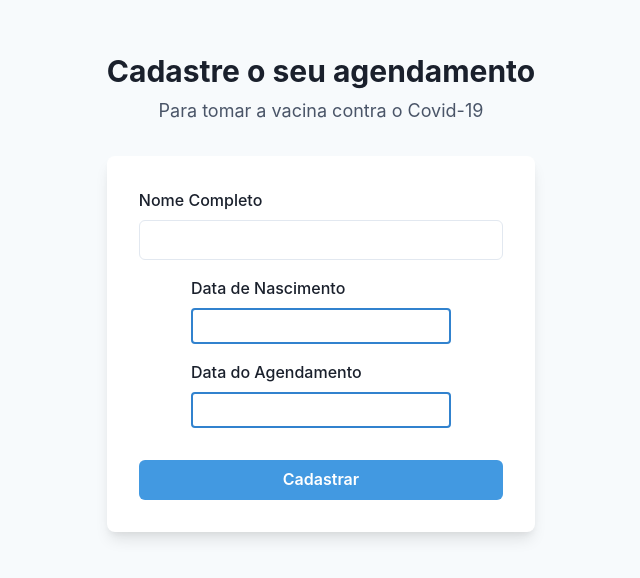
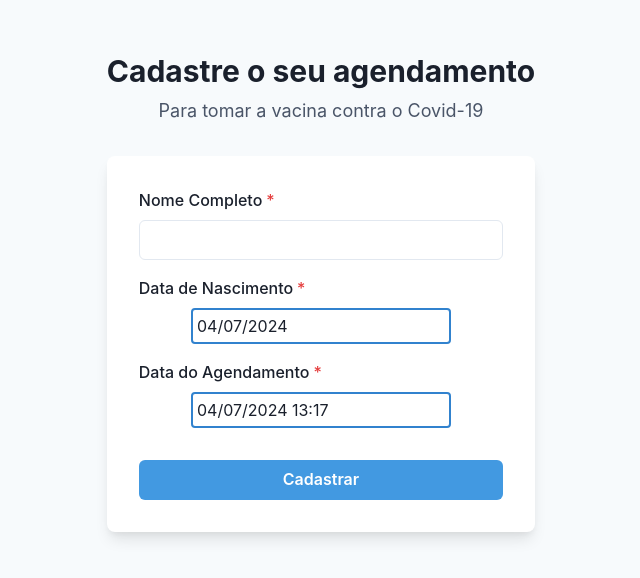
Before and after one commit to GuPoroca/projeto-pitang-frontend, a React (Vite) app: page /cadastrar in a window 1280 px wide. Shown: the part 108-686 px from the top of the page, without its empty margins (319-959 px from the left). Built offline with nearby package versions, Linux system fonts and the light colour scheme.

Commit message:
debbuging an refactoring form

```diff
--- a/package.json
+++ b/package.json
@@ -11,6 +11,7 @@
   },
   "dependencies": {
     "@chakra-ui/react": "^2.8.2",
+    "@testing-library/jest-dom": "^6.4.6",
     "dom": "^0.0.3",
     "react": "^18.3.1",
     "react-datepicker": "^7.2.0",
--- /dev/null
+++ b/src/components/CadastroForm.jsx
@@ -0,0 +1,81 @@
+import { useState } from "react";
+import {
+  FormControl,
+  FormLabel,
+  Box,
+  Stack,
+  Input,
+  Button,
+} from "@chakra-ui/react";
+import DatePicker from "./DatePicker";
+
+const CadastroForm = () => {
+  const [form, setForm] = useState({
+    nome: "",
+    dataNascimento: new Date(),
+    dataAgendamento: new Date(),
+  });
+
+  const handleInputChange = (e) => {
+    const { id, value } = e.target;
+    setForm({
+      ...form,
+      [id]: value,
+    });
+  };
+
+  const handleSubmit = (event) => {
+    event.preventDefault();
+    console.log("Dados do formulário:", form);
+  };
+
+  const handleDateChange = (date, field) => {
+    setForm((prevForm) => ({
+      ...prevForm,
+      [field]: date,
+    }));
+  };
+
+  return (
+    <form onSubmit={handleSubmit}>
+      <Stack spacing={4}>
+        <FormControl isRequired id="nome">
+          <FormLabel>Nome Completo</FormLabel>
+          <Input type="text" value={form.nome} onChange={handleInputChange} />
+        </FormControl>
+        <Box mx={"unset"} textAlign={"center"}>
+          <FormControl id="dataNascimento" mb={4} isRequired>
+            <FormLabel>Data de Nascimento</FormLabel>
+            <DatePicker
+              agendamento={false}
+              selected={form.dataNascimento}
+              onDateChange={(date) => handleDateChange(date, "dataNascimento")}
+            />
+          </FormControl>
+          <FormControl id="dataAgendamento" isRequired>
+            <FormLabel>Data do Agendamento</FormLabel>
+            <DatePicker
+              agendamento={true}
+              selected={form.dataAgendamento}
+              onDateChange={(date) => handleDateChange(date, "dataAgendamento")}
+            />
+          </FormControl>
+        </Box>
+        <Stack spacing={10} mt={4}>
+          <Button
+            type="submit"
+            bg={"blue.400"}
+            color={"white"}
+            _hover={{
+              bg: "blue.500",
+            }}
+          >
+            Cadastrar
+          </Button>
+        </Stack>
+      </Stack>
+    </form>
+  );
+};
+
+export default CadastroForm;
--- a/src/components/DatePicker.jsx
+++ b/src/components/DatePicker.jsx
@@ -1,19 +1,16 @@
-import { useState } from "react";
 import PropTypes from "prop-types";
 import ReactDatePicker from "react-datepicker";
 import "react-datepicker/dist/react-datepicker.css";
 import { registerLocale, setDefaultLocale } from "react-datepicker";
 import ptBR from "date-fns/locale/pt-BR";
-import { subDays, addDays } from 'date-fns';
+import { subDays, addDays} from 'date-fns';
 import './style.css';
 
 registerLocale('pt-BR', ptBR);
 setDefaultLocale('pt-BR');
 
-
-const DatePicker = ({ agendamento }) => {
-    const [startDate, setStartDate] = useState();
-
+//agendamento == true, para o datapicker de agendamento, false para o de nascimento
+const DatePicker = ({ agendamento, selected, onDateChange }) => {
     const filterPassedTime = (time) => {
       const currentDate = new Date();
       const selectedDate = new Date(time);
@@ -23,8 +20,8 @@ const DatePicker = ({ agendamento }) => {
 
     return (
       <ReactDatePicker
-            selected={startDate}
-            onChange={(date) => setStartDate(date)}
+        selected={selected}
+        onChange={(date) => onDateChange(date)}
         locale="pt-BR"
         showTimeSelect={agendamento}
         showYearDropdown={!agendamento}
@@ -32,6 +29,8 @@ const DatePicker = ({ agendamento }) => {
         timeFormat={agendamento ? "p" : undefined}
         timeIntervals={agendamento ? 60 : undefined}
         filterTime={filterPassedTime}
+        minTime={new Date(0, 0, 0, 8, 0)} // 8:00am
+        maxTime={new Date(0, 0, 0, 17, 0)} // 5:00pm
         minDate={agendamento ? subDays(new Date(), 0) : undefined}
         maxDate={!agendamento ? addDays(new Date(), 0) : undefined}
         dateFormat={agendamento ? "dd/MM/yyyy HH:mm" : "dd/MM/yyyy"}
@@ -42,6 +41,8 @@ const DatePicker = ({ agendamento }) => {
 
   DatePicker.propTypes = {
     agendamento: PropTypes.bool.isRequired,
+    selected: PropTypes.instanceOf(Date).isRequired,
+    onDateChange: PropTypes.func.isRequired,
   };
 
 export default DatePicker;
--- a/src/pages/Cadastrar.jsx
+++ b/src/pages/Cadastrar.jsx
@@ -1,107 +1,36 @@
 "use client";
-import DatePicker from "../components/DatePicker";
-import { useState } from 'react';
+import CadastroForm from "../components/CadastroForm.jsx";
 import {
   Flex,
   Box,
-  FormControl,
-  FormLabel,
-  Input,
   Stack,
-  Button,
   Heading,
   Text,
   useColorModeValue,
 } from "@chakra-ui/react";
 
 const Cadastrar = () => {
-
-    const [form, setForm] = useState({
-        nome: '',
-        dataNascimento: new Date(),
-        dataAgendamento: new Date(),
-      });
-
-      const handleInputChange = (e) => {
-        const { id, value } = e.target;
-        setForm({
-          ...form,
-          [id]: value,
-        });
-      };
-
-
-      const handleDateChange = (date, field) => {
-        setForm({
-          ...form,
-          [field]: date,
-        });
-      };
-
-  const handleSubmit = (event) => {
-    event.preventDefault();
-    console.log('Dados do formulário:', form);
-  };
-
   return (
     <Flex
-      minH={'100vh'}
-      align={'center'}
-      justify={'center'}
-      bg={useColorModeValue('gray.50', 'gray.800')}>
-      <Stack spacing={8} mx={'auto'} maxW={'lg'} py={12} px={6}>
-        <Stack align={'center'}>
-          <Heading fontSize={'3xl'}>Cadastre o seu agendamento</Heading>
-          <Text fontSize={'lg'} color={'gray.600'}>
+      minH={"100vh"}
+      align={"center"}
+      justify={"center"}
+      bg={useColorModeValue("gray.50", "gray.800")}
+    >
+      <Stack spacing={8} mx={"auto"} maxW={"lg"} py={12} px={3}>
+        <Stack align={"center"}>
+          <Heading fontSize={"3xl"}>Cadastre o seu agendamento</Heading>
+          <Text fontSize={"lg"} color={"gray.600"}>
             Para tomar a vacina contra o Covid-19
           </Text>
         </Stack>
         <Box
-          rounded={'lg'}
-          bg={useColorModeValue('white', 'gray.700')}
-          boxShadow={'lg'}
-          p={8}>
-          <form onSubmit={handleSubmit}>
-            <Stack spacing={4}>
-              <FormControl id="nome">
-                <FormLabel>Nome Completo</FormLabel>
-                <Input
-                  type="text"
-                  value={form.nome}
-                  onChange={handleInputChange} // Atualiza o estado do nome
-                />
-              </FormControl>
-              <Box mx={'auto'} textAlign={'center'}>
-                <FormControl id="dataNascimento" mb={4}>
-                  <FormLabel>Data de Nascimento</FormLabel>
-                  <DatePicker
-                    time={false}
-                    selected={form.dataNascimento}
-                    onChange={(date) => handleDateChange(date, 'dataNascimento')} // Atualiza o estado da data de nascimento
-                  />
-                </FormControl>
-                <FormControl id="dataAgendamento">
-                  <FormLabel>Data do Agendamento</FormLabel>
-                  <DatePicker
-                    time={true}
-                    selected={form.dataAgendamento}
-                    onChange={(date) => handleDateChange(date, 'dataAgendamento')} // Atualiza o estado da data do agendamento
-                  />
-                </FormControl>
-              </Box>
-              <Stack spacing={10} mt={4}>
-                <Button
-                  type="submit"
-                  bg={'blue.400'}
-                  color={'white'}
-                  _hover={{
-                    bg: 'blue.500',
-                  }}>
-                  Cadastrar
-                </Button>
-              </Stack>
-            </Stack>
-          </form>
+          rounded={"lg"}
+          bg={useColorModeValue("white", "gray.700")}
+          boxShadow={"lg"}
+          p={8}
+        >
+          <CadastroForm />
         </Box>
       </Stack>
     </Flex>
```
Also changed, not shown: 1 other file (tests, documents, lock files or other folders). Lines whose indentation alone changed are shown as unchanged.
